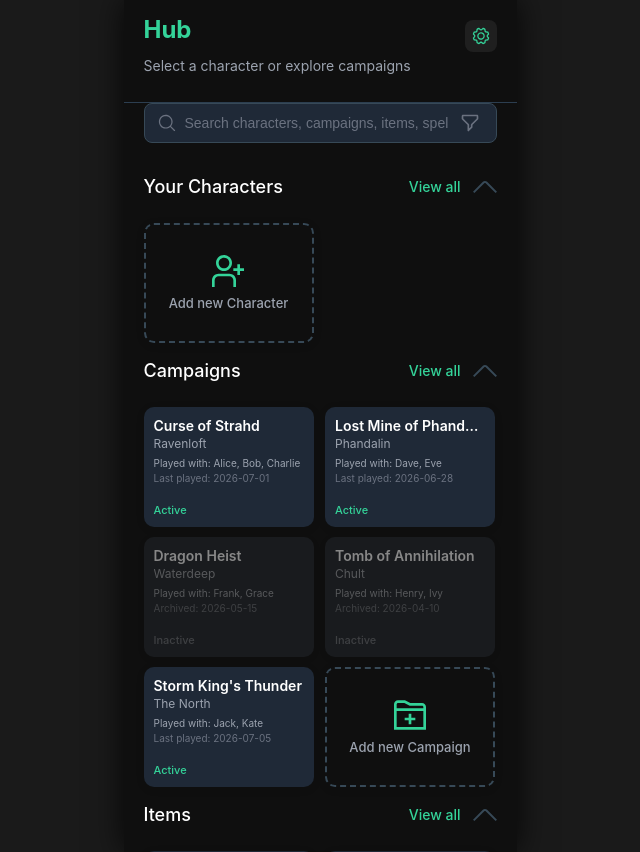
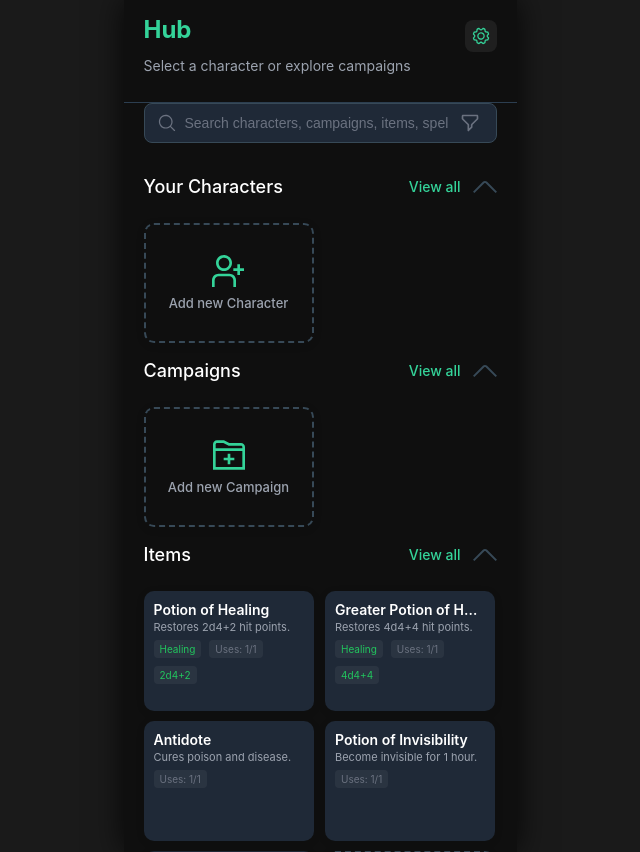
Before and after one commit to Whimsy-rat-trap/dnd-mobile-app, a React (Create React App) app: page /hub in a window 1280 px wide. Shown: the whole page, without its empty margins (320-960 px from the left). Built offline with nearby package versions, Linux system fonts and the light colour scheme.

Commit message:
0.2.08.79 (Removed placeholder campaigns from hub page, hub page now shows actual campaigns user has created)

```diff
--- a/src/pages/CampaignContainer.tsx
+++ b/src/pages/CampaignContainer.tsx
@@ -1,5 +1,5 @@
-import React, { useState, useMemo } from 'react';
-import { useNavigate } from 'react-router-dom';
+import React, { useState, useMemo, useEffect  } from 'react';
+import {useLocation, useNavigate} from 'react-router-dom';
 import { useCampaigns } from '../context/CampaignContext';
 import SearchBar from '../components/SearchBar';
 import FilterModal, { FilterField } from '../components/FilterModal';
@@ -16,6 +16,7 @@ import './CampaignContainer.css';
 
 const CampaignContainer: React.FC = () => {
     const navigate = useNavigate();
+    const routerLocation = useLocation();
     const {
         campaigns,
         addCampaign,
@@ -31,6 +32,16 @@ const CampaignContainer: React.FC = () => {
     // Управление модалкой формы
     const [showFormModal, setShowFormModal] = useState(false);
     const [editingCampaign, setEditingCampaign] = useState<Campaign | null>(null);
+
+    // Обработка ?create=true при переходе из Hub
+    useEffect(() => {
+        const params = new URLSearchParams(routerLocation.search);
+        if (params.get('create') === 'true') {
+            setEditingCampaign(null);
+            setShowFormModal(true);
+            navigate('/campaigns', { replace: true });
+        }
+    }, [routerLocation, navigate]);
 
     const handleBack = () => navigate(-1);
 
--- a/src/pages/Hub.tsx
+++ b/src/pages/Hub.tsx
@@ -1,12 +1,14 @@
 import React, { useState } from 'react';
 import { Link, useNavigate } from 'react-router-dom';
 import { useCharacters } from '../context/CharacterContext';
+import { useCampaigns } from '../context/CampaignContext';
 import SearchBar from '../components/SearchBar';
 import './Hub.css';
 
 const Hub: React.FC = () => {
     const navigate = useNavigate();
     const { characters } = useCharacters();
+    const { campaigns } = useCampaigns();
 
     const [isCharactersOpen, setIsCharactersOpen] = useState(true);
     const [isCampaignsOpen, setIsCampaignsOpen] = useState(true);
@@ -14,15 +16,7 @@ const Hub: React.FC = () => {
     const [isSpellsOpen, setIsSpellsOpen] = useState(true);
     const [searchQuery, setSearchQuery] = useState('');
 
-    // Локальные данные (заглушки) для кампаний, предметов и заклинаний
-    const campaigns = [
-        { id: 1, name: 'Curse of Strahd', status: 'active', description: 'Ravenloft', playedWith: ['Alice', 'Bob', 'Charlie'], lastPlayed: '2026-07-01' },
-        { id: 2, name: 'Lost Mine of Phandelver', status: 'active', description: 'Phandalin', playedWith: ['Dave', 'Eve'], lastPlayed: '2026-06-28' },
-        { id: 3, name: 'Dragon Heist', status: 'inactive', description: 'Waterdeep', playedWith: ['Frank', 'Grace'], archivedDate: '2026-05-15' },
-        { id: 4, name: 'Tomb of Annihilation', status: 'inactive', description: 'Chult', playedWith: ['Henry', 'Ivy'], archivedDate: '2026-04-10' },
-        { id: 5, name: 'Storm King\'s Thunder', status: 'active', description: 'The North', playedWith: ['Jack', 'Kate'], lastPlayed: '2026-07-05' },
-        { id: 6, name: 'Descent into Avernus', status: 'active', description: 'Baldur\'s Gate', playedWith: ['Liam', 'Mia'], lastPlayed: '2026-07-08' },
-    ];
+    // Локальные данные (заглушки) для предметов и заклинаний
 
     const items = [
         { id: 1, name: 'Potion of Healing', description: 'Restores 2d4+2 hit points.', charges: { current: 1, max: 1 }, diceRoll: '2d4+2', healing: true },
@@ -64,7 +58,8 @@ const Hub: React.FC = () => {
 
     const filteredCampaigns = campaigns.filter(camp =>
         camp.name.toLowerCase().includes(searchQuery.toLowerCase()) ||
-        camp.description.toLowerCase().includes(searchQuery.toLowerCase())
+        (camp.description || '').toLowerCase().includes(searchQuery.toLowerCase()) ||
+        (camp.dm || '').toLowerCase().includes(searchQuery.toLowerCase())
     );
 
     const filteredItems = items.filter(item =>
@@ -140,7 +135,7 @@ const Hub: React.FC = () => {
     const renderAddCampaignCard = () => (
         <div
             className="hb-campaign-card hb-add-card"
-            onClick={() => navigate('/campaigns')}
+            onClick={() => navigate('/campaigns?create=true')}
             style={{ cursor: 'pointer' }}
         >
             <div className="hb-add-card-content">
@@ -202,18 +197,6 @@ const Hub: React.FC = () => {
             case 'archived': return `Archived: ${date || 'N/A'}`;
             default: return '';
         }
-    };
-
-    const getCampaignPlayers = (players: string[]) => {
-        const text = `Played with: ${players.join(', ')}`;
-        if (text.length <= 35) return text;
-        return text.slice(0, 32) + '...';
-    };
-
-    const getCampaignDateLabel = (status: string, lastPlayed?: string, archivedDate?: string) => {
-        if (status === 'active' && lastPlayed) return `Last played: ${lastPlayed}`;
-        if (status === 'inactive' && archivedDate) return `Archived: ${archivedDate}`;
-        return '';
     };
 
     const renderDeathSaves = (character: any) => {
@@ -307,17 +290,31 @@ const Hub: React.FC = () => {
                     {isCampaignsOpen && (
                         <div className="hb-campaign-grid">
                             {filteredCampaigns.slice(0, 5).map((camp) => (
-                                <Link to={`/campaign/${camp.id}`} key={camp.id} className="hb-campaign-card-link" style={{ textDecoration: 'none' }}>
+                                <Link
+                                    to="/campaigns"
+                                    key={camp.id}
+                                    className="hb-campaign-card-link"
+                                    style={{ textDecoration: 'none' }}
+                                >
                                     <div className={`hb-campaign-card ${camp.status !== 'active' ? 'hb-inactive' : ''}`}>
                                         <div className="hb-campaign-info">
                                             <div className="hb-campaign-name">{camp.name}</div>
-                                            <div className="hb-campaign-description">{camp.description}</div>
-                                            <div className="hb-campaign-players">{getCampaignPlayers(camp.playedWith)}</div>
+                                            <div className="hb-campaign-description">
+                                                {camp.description || 'No description'}
+                                            </div>
+                                            <div className="hb-campaign-players">
+                                                {camp.dm ? `DM: ${camp.dm}` : 'Dungeon Master'}
+                                                {camp.players ? ` • ${camp.players} players` : ''}
+                                            </div>
                                             <div className="hb-campaign-date">
-                                                {getCampaignDateLabel(camp.status, camp.lastPlayed, camp.archivedDate)}
+                                                {camp.lastPlayed
+                                                    ? `Last played: ${camp.lastPlayed}`
+                                                    : 'Not played yet'}
                                             </div>
                                         </div>
-                                        <div className="hb-campaign-status">{camp.status}</div>
+                                        <div className={`hb-campaign-status ${camp.status}`}>
+                                            {camp.status}
+                                        </div>
                                     </div>
                                 </Link>
                             ))}
```
